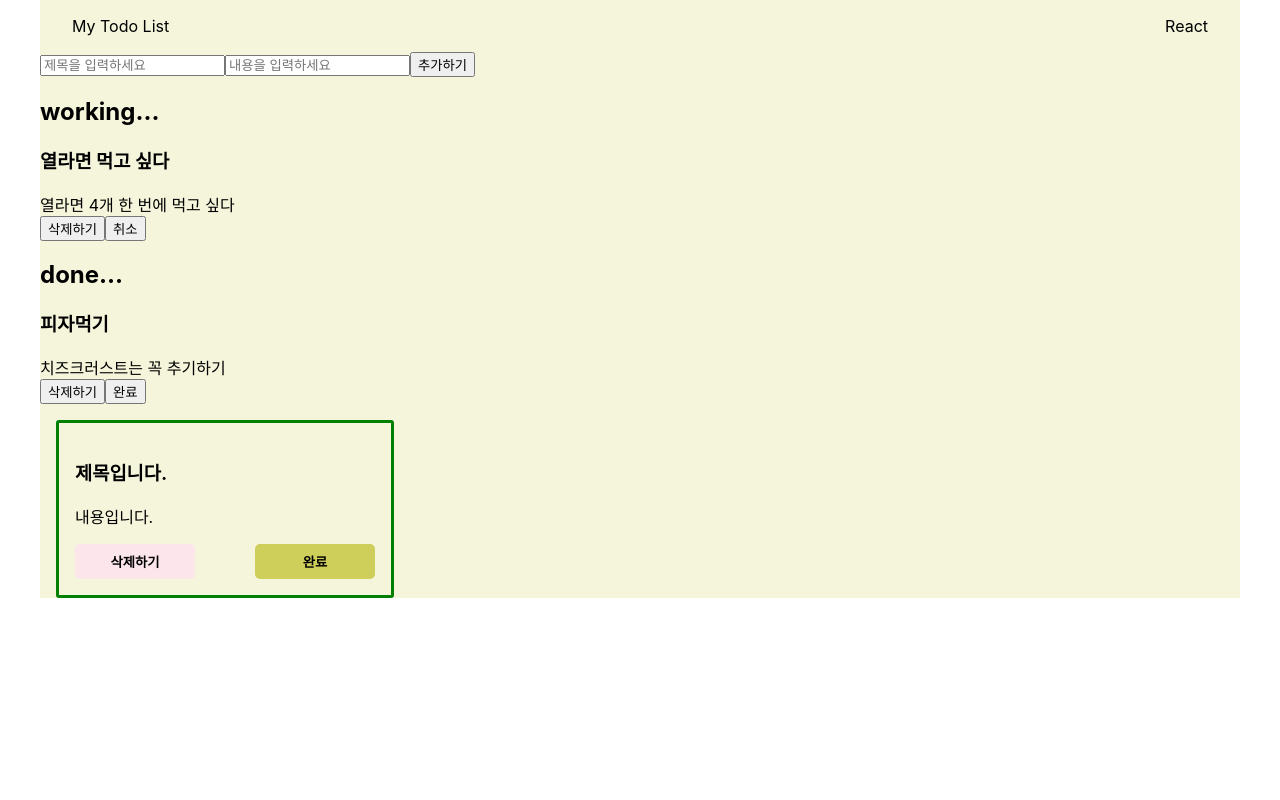
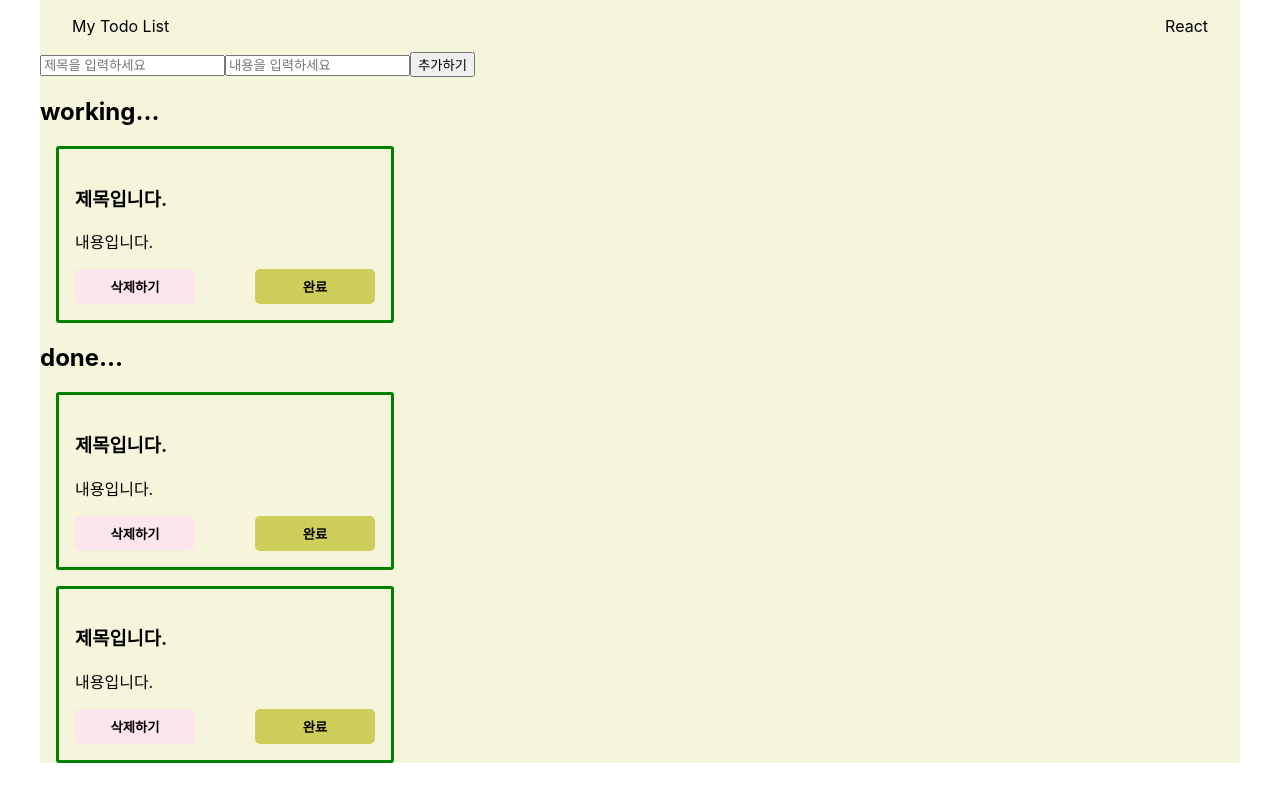
Before and after one commit to Banana-Master/REST-TODO, a React (Create React App) app: page / in a window 1280 px wide. Built offline with nearby package versions, Linux system fonts and the light colour scheme.

Commit message:
[수정] Todo 컴포넌트 변경

```diff
--- a/src/components/Todos.jsx
+++ b/src/components/Todos.jsx
@@ -1,6 +1,7 @@
 import React from 'react';
 import { useSelector } from 'react-redux';
 import { useNavigate } from 'react-router-dom';
+import Todo from './Todo';
 
 function Todos() {
   const todos = useSelector((state) => state.todos);
@@ -11,13 +12,13 @@ function Todos() {
       {todos
         .filter((todo) => !todo.isDone)
         .map((todo) => (
-          <TestTodo key={todo.id} todo={todo} />
+          <Todo key={todo.id} todo={todo} />
         ))}
       <h2>done...</h2>
       {todos
         .filter((todo) => todo.isDone)
         .map((todo) => (
-          <TestTodo key={todo.id} todo={todo} />
+          <Todo key={todo.id} todo={todo} />
         ))}
     </div>
   );
```
